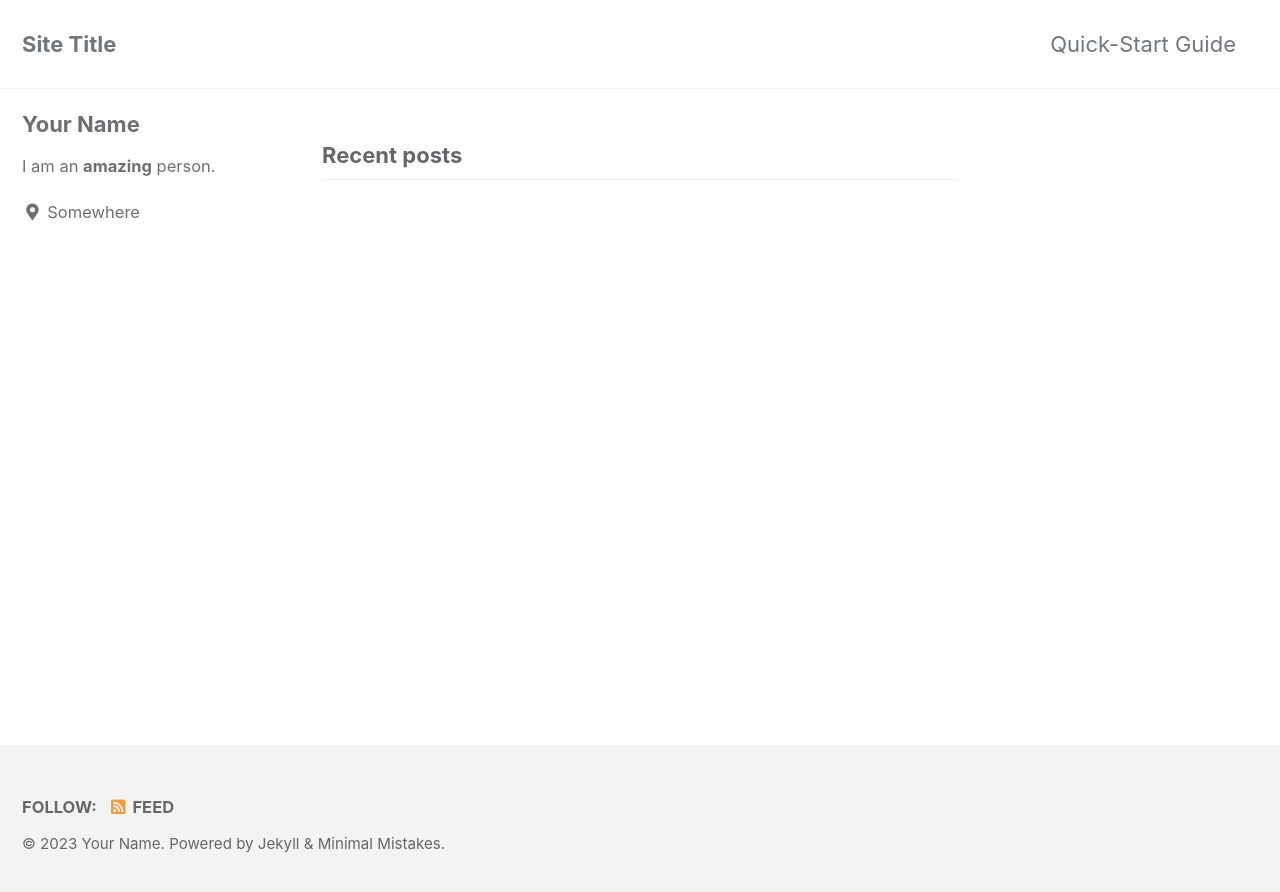
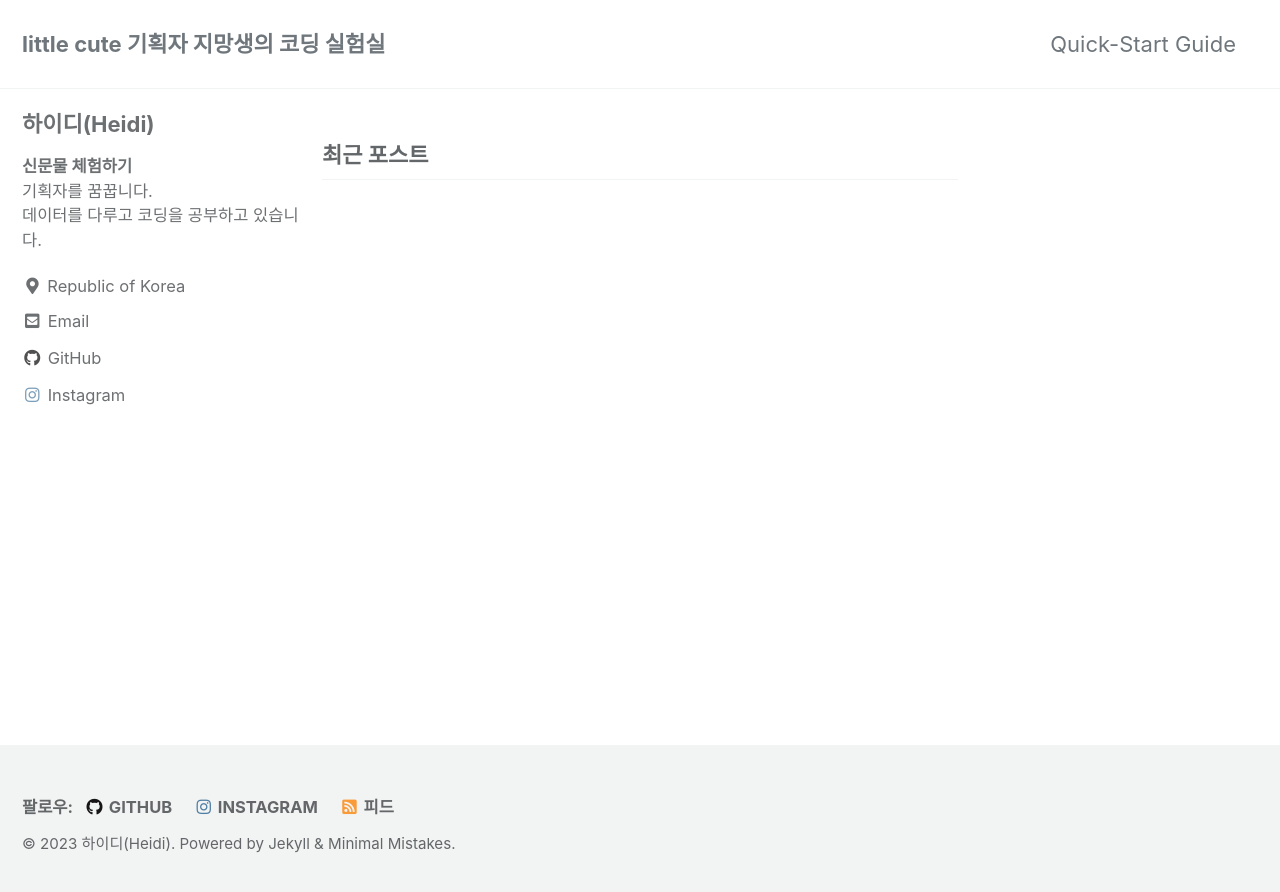
Before and after one commit to hi-Heidi/hi-Heidi.github.io, a Jekyll site: the page built from index.html, in a window 1280 px wide. Shown: the top 892 px of the page. Built offline with Jekyll 4.4.1, drawn with Linux system fonts in a browser that asks for light colours; cached includes are drawn as plain includes; the list of posts is cut into pages by our own code.

Commit message:
config.yml retry

```diff
--- a/_config.yml
+++ b/_config.yml
@@ -15,18 +15,18 @@
 minimal_mistakes_skin    : "default" # "air", "aqua", "contrast", "dark", "dirt", "neon", "mint", "plum", "sunrise"
 
 # Site Settings
-locale                   : "en-US"
-title                    : "Site Title"
+locale                   : "ko-KR"
+title                    : "coding Laboratory"
 title_separator          : "-"
 subtitle                 : # site tagline that appears below site title in masthead
-name                     : "Your Name"
-description              : "An amazing website."
-url                      : # the base hostname & protocol for your site e.g. "https://mmistakes.github.io"
+name                     : "하이디(Heidi)"
+description              : "코딩에 관심있는 기획자 지망생"
+url                      : "https://hi-heidi.github.io" # the base hostname & protocol for your site e.g. "https://mmistakes.github.io"
 baseurl                  : # the subpath of your site, e.g. "/blog"
-repository               : # GitHub username/repo-name e.g. "mmistakes/minimal-mistakes"
+repository               : "https://github.com/hi-Heidi/hi-Heidi.github.io" # GitHub username/repo-name e.g. "mmistakes/minimal-mistakes"
 teaser                   : # path of fallback teaser image, e.g. "/assets/images/500x300.png"
 logo                     : # path of logo image to display in the masthead, e.g. "/assets/images/88x88.png"
-masthead_title           : # overrides the website title displayed in the masthead, use " " for no title
+masthead_title           : "little cute 기획자 지망생의 코딩 실험실" # overrides the website title displayed in the masthead, use " " for no title
 # breadcrumbs            : false # true, false (default)
 words_per_minute         : 200
 comments:
@@ -104,15 +104,15 @@ analytics:
 
 # Site Author
 author:
-  name             : "Your Name"
+  name             : "하이디(Heidi)"
   avatar           : # path of avatar image, e.g. "/assets/images/bio-photo.jpg"
-  bio              : "I am an **amazing** person."
-  location         : "Somewhere"
+  bio              : "**신문물 체험하기**<br>기획자를 꿈꿉니다.<br>데이터를 다루고 코딩을 공부하고 있습니다."
+  location         : "Republic of Korea"
   email            :
   links:
     - label: "Email"
       icon: "fas fa-fw fa-envelope-square"
-      # url: "mailto:your.name@email.com"
+      url: mailto:5206cookie@naver.com
     - label: "Website"
       icon: "fas fa-fw fa-link"
       # url: "https://your-website.com"
@@ -124,10 +124,10 @@ author:
       # url: "https://facebook.com/"
     - label: "GitHub"
       icon: "fab fa-fw fa-github"
-      # url: "https://github.com/"
+      url: "https://github.com/hi-Heidi"
     - label: "Instagram"
       icon: "fab fa-fw fa-instagram"
-      # url: "https://instagram.com/"
+      url: "https://www.instagram.com/heidi_dlog/"
 
 # Site Footer
 footer:
@@ -140,7 +140,7 @@ footer:
       # url:
     - label: "GitHub"
       icon: "fab fa-fw fa-github"
-      # url:
+      url: "https://github.com/hi-Heidi"
     - label: "GitLab"
       icon: "fab fa-fw fa-gitlab"
       # url:
@@ -149,7 +149,7 @@ footer:
       # url:
     - label: "Instagram"
       icon: "fab fa-fw fa-instagram"
-      # url:
+      url: "https://www.instagram.com/heidi_dlog/"
 
 
 # Reading Files
```
